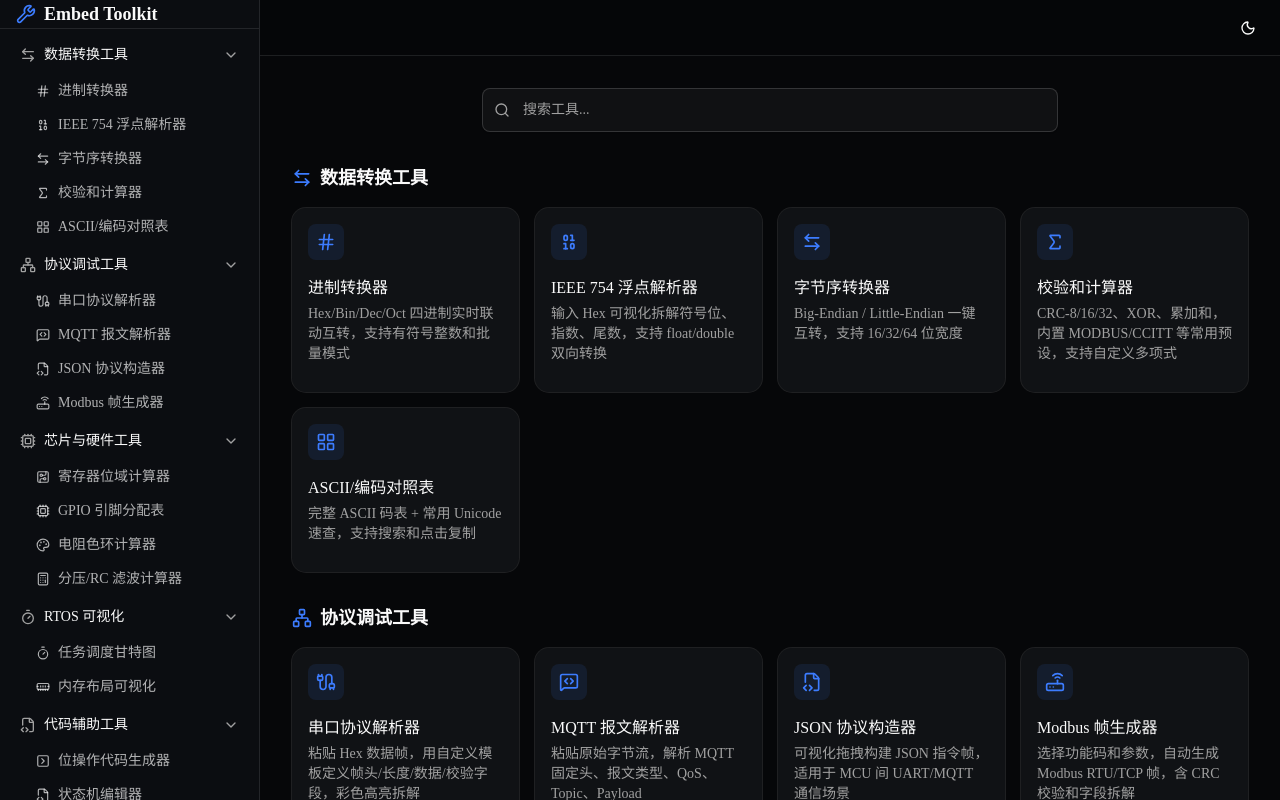
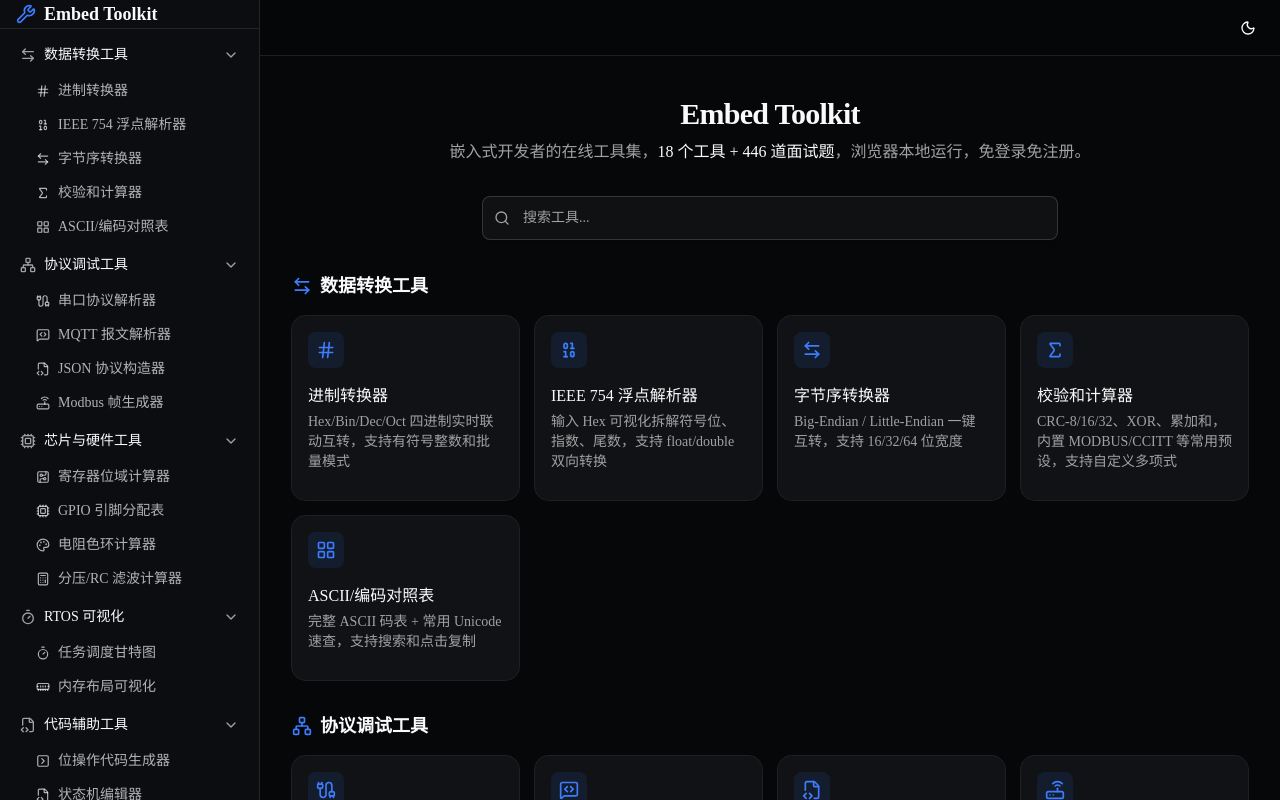
Before and after one commit to Oct7love/embed-toolkit, a Next.js app: page / in a window 1280 px wide. Built offline with nearby package versions, Linux system fonts and the light colour scheme.

Commit message:
feat(ui): add project intro heading on dashboard

```diff
--- a/app/page.tsx
+++ b/app/page.tsx
@@ -44,6 +44,16 @@ export default function DashboardPage() {
 
   return (
     <div className="p-4 lg:p-8 max-w-7xl mx-auto space-y-8">
+      {/* 项目介绍 */}
+      <div className="text-center max-w-2xl mx-auto pt-2">
+        <h1 className="text-2xl lg:text-3xl font-bold tracking-tight">
+          Embed Toolkit
+        </h1>
+        <p className="text-sm lg:text-base text-muted-foreground mt-2">
+          嵌入式开发者的在线工具集，<span className="font-medium text-foreground">18 个工具 + 446 道面试题</span>，浏览器本地运行，免登录免注册。
+        </p>
+      </div>
+
       {/* 搜索栏 */}
       <div className="relative max-w-xl mx-auto">
         <Search className="absolute left-3 top-1/2 -translate-y-1/2 h-4 w-4 text-muted-foreground" />
```
